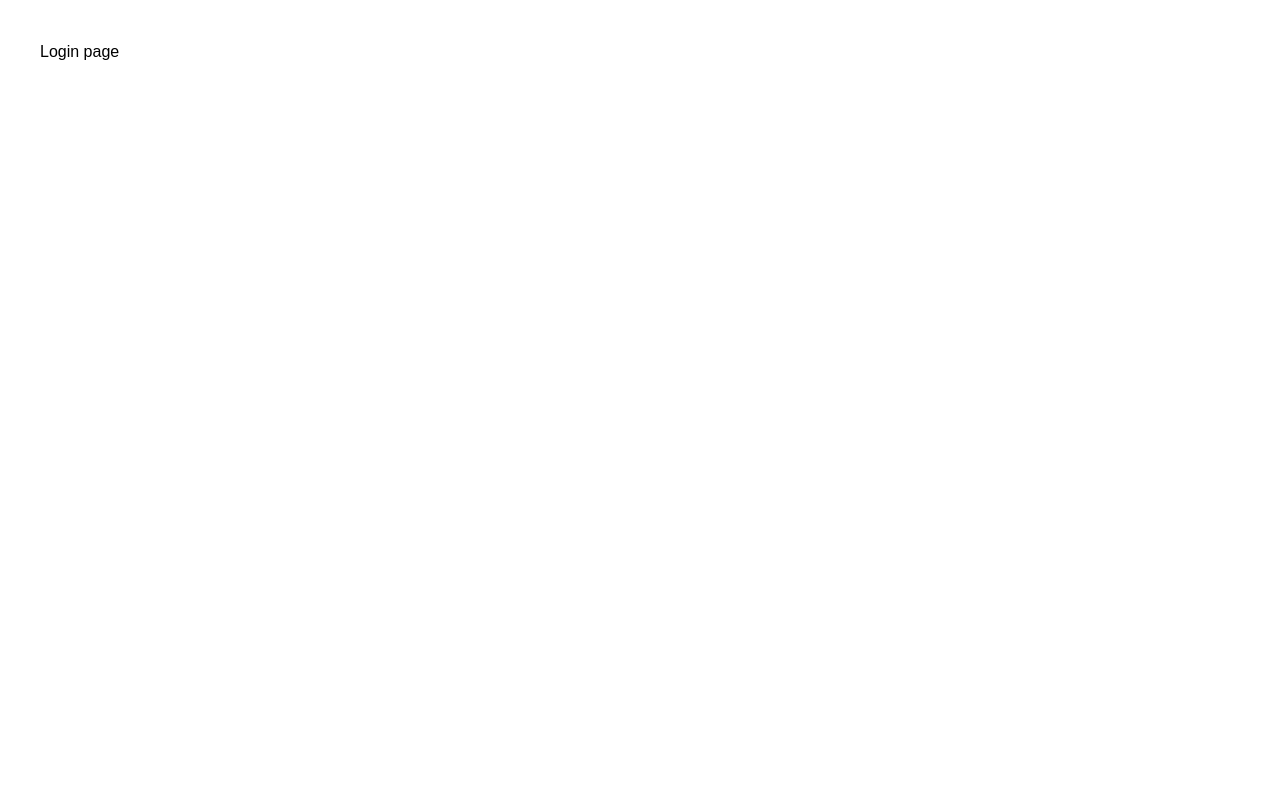
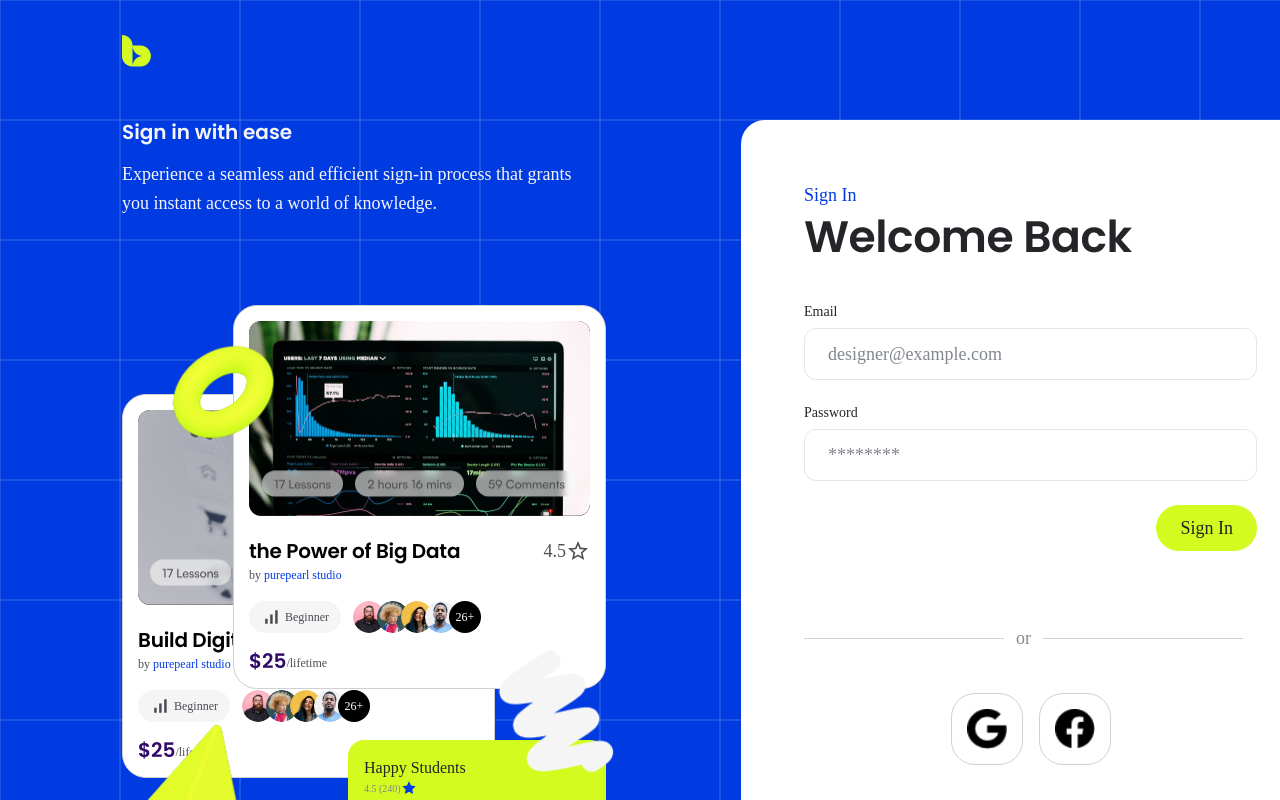
Before and after one commit to prio12/ByteSpace_LandingPage, a React (Vite) app: page /login in a window 1280 px wide. Shown: the top 800 px of the page. Built offline with nearby package versions, Linux system fonts and the light colour scheme; a web font is replaced by a local one.

Commit message:
feat(auth): add Login page and social auth vector assets

```diff
--- a/src/pages/Login.jsx
+++ b/src/pages/Login.jsx
@@ -1,3 +1,79 @@
+import AuthLayout from "../components/auth/AuthLayout";
+import AuthForm from "../components/auth/AuthForm";
+
+import fbLogo from "../assets/images/fbVector.png";
+import googleLogo from "../assets/images/googlevector.png";
+
+const fields = [
+  {
+    name: "email",
+    label: "Email",
+    type: "email",
+    placeholder: "designer@example.com",
+    autoComplete: "email",
+  },
+  {
+    name: "password",
+    label: "Password",
+    type: "password",
+    placeholder: "********",
+    autoComplete: "current-password",
+  },
+];
+
+const SocialButtons = () => {
+  return (
+    <div className="flex flex-col gap-10">
+      <div className="flex h-[29px] w-[453px] items-center gap-[11px]">
+        <span className="h-px w-[200px] bg-[#D1D1D1]" />
+
+        <span className="w-[17px] text-center text-[18px] font-normal leading-[29px] text-[#888888]">
+          or
+        </span>
+
+        <span className="h-px w-[200px] bg-[#D1D1D1]" />
+      </div>
+
+      <div className="flex h-[72px] w-[160px] self-center gap-4">
+        <button
+          type="button"
+          className="grid size-[72px] place-items-center rounded-3xl border border-[#D1D1D1] bg-white"
+        >
+          <img src={googleLogo} alt="" className="size-10" />
+        </button>
+
+        <button
+          type="button"
+          className="grid size-[72px] place-items-center rounded-3xl border border-[#D1D1D1] bg-white"
+        >
+          <img src={fbLogo} alt="" className="size-10" />
+        </button>
+      </div>
+    </div>
+  );
+};
+
 export default function Login() {
-  return <div className="p-10">Login page</div>;
+  return (
+    <AuthLayout
+      heading="Sign in with ease"
+      description="Experience a seamless and efficient sign-in process that grants you instant access to a world of knowledge."
+    >
+      <AuthForm
+        className="h-[683px]"
+        eyebrow="Sign In"
+        title="Welcome Back"
+        fields={fields}
+        submitLabel="Sign In"
+        footer={{
+          text: "New user?",
+          linkLabel: "Create an account",
+          to: "/register",
+          textClassName: "text-[#888888]",
+        }}
+      >
+        <SocialButtons />
+      </AuthForm>
+    </AuthLayout>
+  );
 }
```
Also changed, not shown: src/assets/images/fbVector.png (added), src/assets/images/googlevector.png (added).
